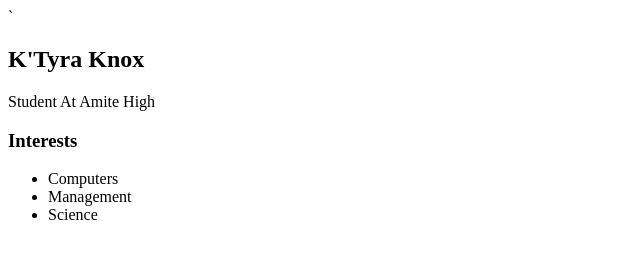
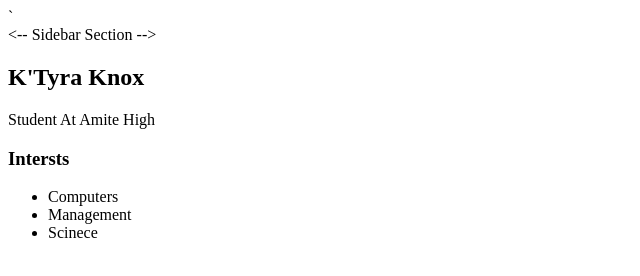
Before and after one commit to KtyraKnox/KKnox.github.io, a plain HTML site: page index.html in a window 1280 px wide. Shown: the whole page, without its empty margins (0-640 px from the left). Drawn offline with Linux system fonts and the light colour scheme.

Commit message:
Update index.html

```diff
--- a/index.html
+++ b/index.html
@@ -5,35 +5,33 @@
      </head>
 
      <body>
+        <!-- All Content Goes Here -->
         <div>
              <nav>
 
              </nav>
 
              <main>
-
-               </main>
-
+                 <-- Sidebar Section -->
                  <div>
 
                  </div>
 
-               <!-- Content Section --!>
+                <!-- Content Section -->
                 <div>
-                   <h2> K'Tyra Knox </h2>
-                   <p> Student At Amite High </p>
-                   <!-- Interest Section --!>
+                     <h2>K'Tyra Knox</h2>
+                     <p> Student At Amite High</p>
+                     <!-- Interest Section -->
                      <div>
-                       <h3> Interests </h3>
+                          <h3>Intersts</h3>
                           <ul>
                                <li>Computers</li>
                                <li>Management</li>
-                           <li>Science</li>
+                               <li>Scinece</li>
                           </ul>
                      </div>
                 </div>
              </main>
           </div>
      </body>
-
 </html>
```
Lines whose indentation alone changed are shown as unchanged.
